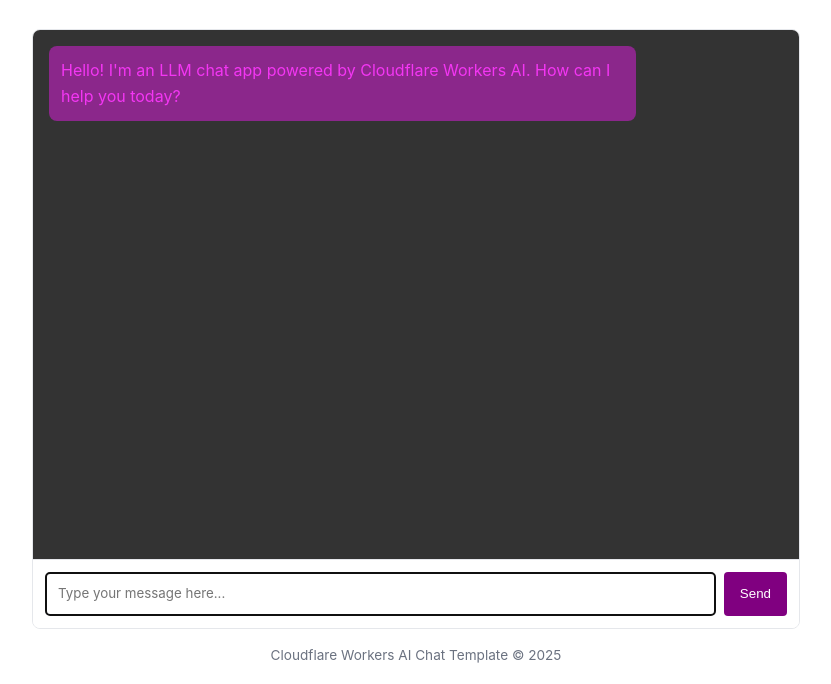
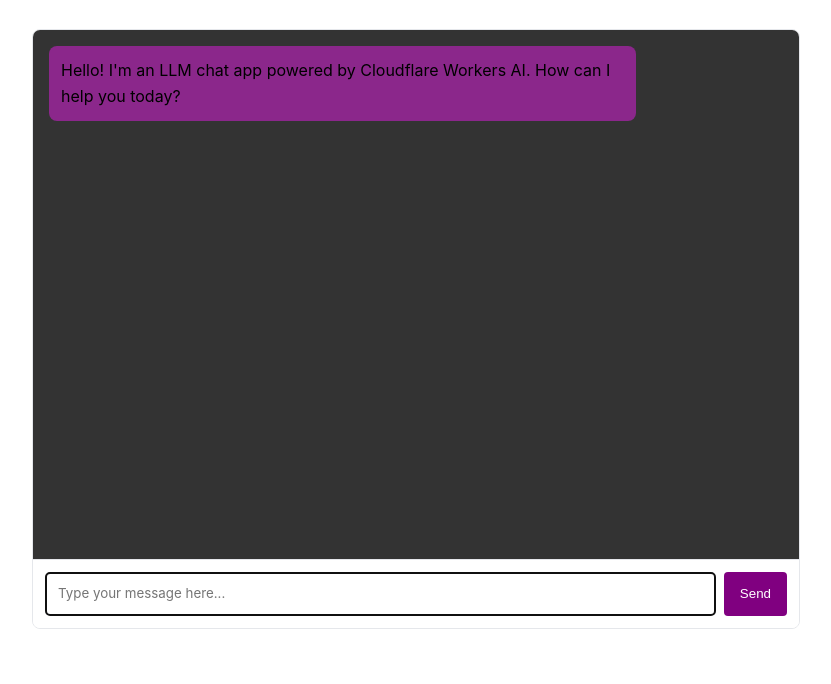
Before and after one commit to illpro226/llm-chat-app-template, a website: page public/index.html in a window 1280 px wide. Shown: the part 116-800 px from the top of the page, without its empty margins (224-1055 px from the left). Drawn offline with Linux system fonts and the light colour scheme.

Commit message:
Change text color variables in CSS

```diff
--- a/public/index.html
+++ b/public/index.html
@@ -10,8 +10,8 @@
 				--primary-hover:  #FF00FF;
 				--light-bg: #333;
 				--border-color: #e5e7eb;
-				--text-color: #F336F3;
-				--text-light: #6b7280;
+				--text-color: #000000;
+				--text-light: #FFFFFF;
 				--user-msg-bg: #bb27bb;
 				--assistant-msg-bg: #8b278b;
 			}
```
